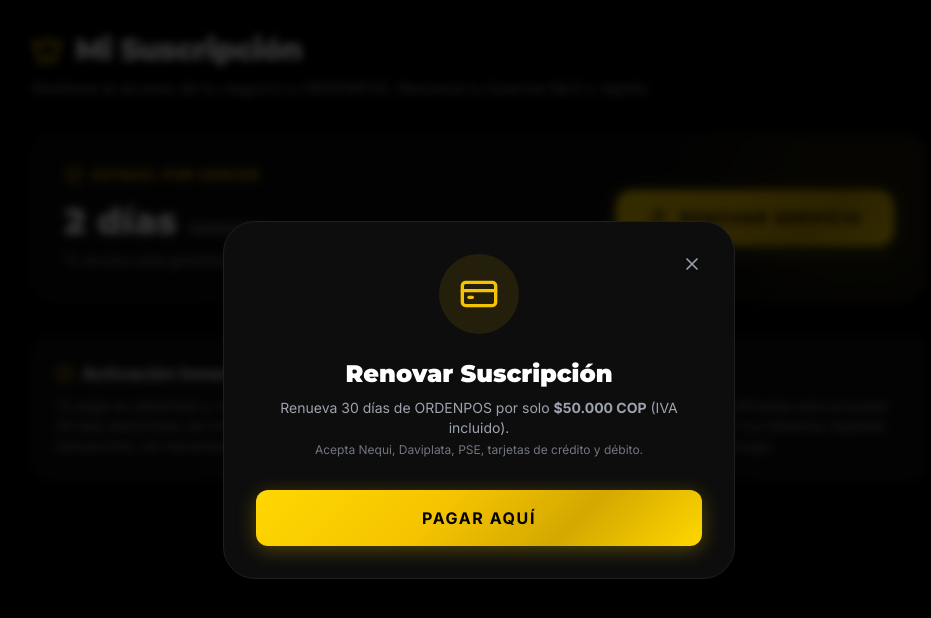
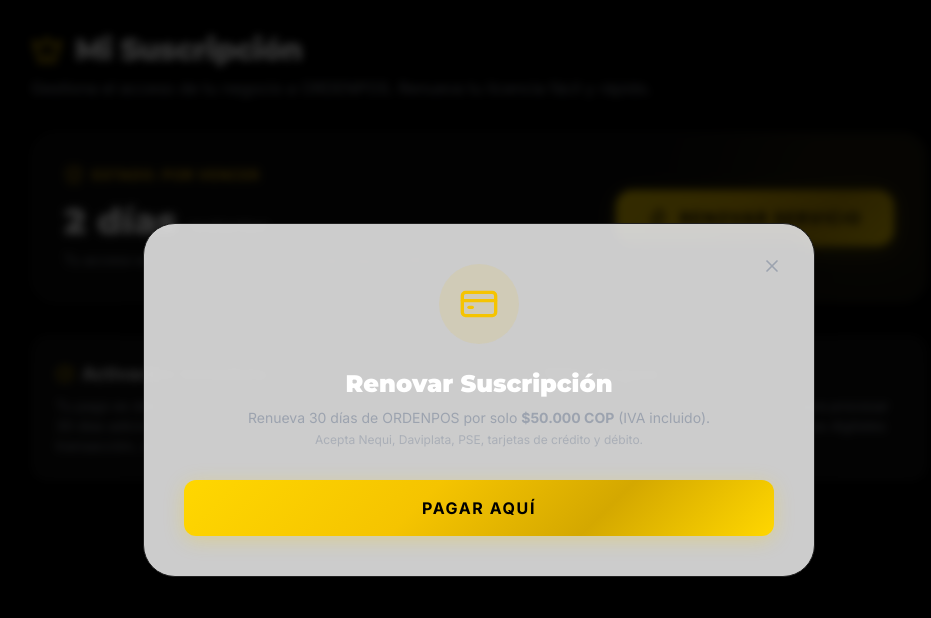
Before and after one commit to luis0209luis/ordenpos-gsg, a React (Vite) app: page /pay-now in a window 1280 px wide. Both pictures are taken after a click on the button "RENOVAR SERVICIO". Shown: the top 618 px of the page, without its empty margins (161-1092 px from the left). Built offline with nearby package versions, Linux system fonts and the light colour scheme; no server answers.

Commit message:
Adjust Mercado Pago popup size to 1024x768

```diff
--- a/src/pages/BillingModule.jsx
+++ b/src/pages/BillingModule.jsx
@@ -57,8 +57,8 @@
       console.log("Preferencia creada con éxito:", data)
       if (data.init_point) {
         // Abrir en ventana emergente en vez de redirigir
-        const width = 800
-        const height = 900
+        const width = 1024
+        const height = 768
         const left = (window.screen.width - width) / 2
         const top = (window.screen.height - height) / 2
         window.open(
@@ -253,8 +253,8 @@
       {/* Payment Modal */}
       {showModal && (
         <div className="fixed inset-0 z-[100] flex items-center justify-center bg-black/80 backdrop-blur-sm p-4">
-          <div className={`relative w-full max-w-lg p-8 rounded-[2rem] shadow-2xl border overflow-hidden
-            ${isDark ? 'bg-dark-surface border-dark-border' : 'bg-white border-light-border'}`}>
+            <div className={`relative w-full max-w-2xl p-10 rounded-[2rem] shadow-2xl border bg-white/80 backdrop-blur-md overflow-hidden
+              ${isDark ? 'border-dark-border' : 'border-light-border'}`}>
 
             {/* Modal Close Button */}
             {paymentStep !== 'processing' && (
```
Also changed, not shown: 1 other file (tests, documents, lock files or other folders).
